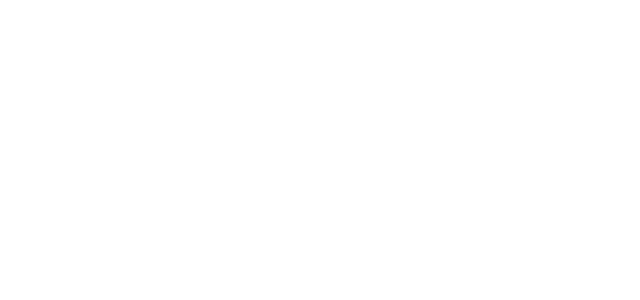
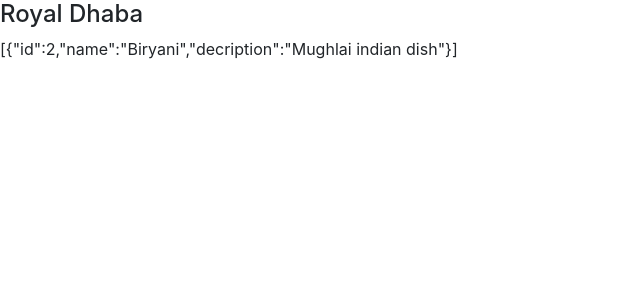
Before and after one commit to ananta-shinde/zomato, a React (Create React App) app: page /restaurent_details/1 in a window 1280 px wide. Before the commit this address had no page. Shown: the top 300 px of the page, without its empty margins (0-640 px from the left). Built offline with nearby package versions, Linux system fonts and the light colour scheme; data requests are answered from the project's data file.

Commit message:
02/02/24

```diff
--- a/db.json
+++ b/db.json
@@ -63,17 +63,37 @@
     {
       "id":1,
       "cityId":"2652",
-      "name" : "Royal Dhaba"
+      "name" : "Royal Dhaba",
+      "image":"https://b.zmtcdn.com/data/pictures/chains/3/20889263/d486d9ab629536dc989cbb192ba7ae9e_featured_v2.jpg?output-format=webp",
+      "ratings":4,
+      "description":"South Indian, Chinese, Punjabi dishes, Rajashtani thali",
+      "dishes" : [
+           1,2
+      ]
     },
     {
       "id":2,
       "cityId":"2652",
-      "name" : "Biryani Nation"
+      "name" : "Biryani Nation",
+      "image":"https://b.zmtcdn.com/data/pictures/chains/3/20889263/d486d9ab629536dc989cbb192ba7ae9e_featured_v2.jpg?output-format=webp"
     },
     {
+      "id":3,
+      "cityId":"414a",
+      "name" : "Punjabi Rasoi",
+      "image":"https://b.zmtcdn.com/data/pictures/chains/3/20889263/d486d9ab629536dc989cbb192ba7ae9e_featured_v2.jpg?output-format=webp"
+    }
+  ],
+  "dishes":[
+    {
       "id":1,
-      "cityId":"414a",
-      "name" : "Punjabi Rasoi"
+      "name": "Paneer Masala",
+      "decription":"spicy indian dish"
+    },
+    {
+      "id":2,
+      "name": "Biryani",
+      "decription":"Mughlai indian dish"
     }
   ]
 }
--- a/src/App.js
+++ b/src/App.js
@@ -6,6 +6,7 @@ import Signup from './pages/Signup';
 import Login from './pages/Login';
 import { useState } from 'react';
 import RestaurantList from './pages/RestaurantList';
+import Restaurant from './pages/Restaurant';
 
 function App() {
   const [user,setUser] = useState();
@@ -17,6 +18,7 @@ function App() {
         <Route path='/signup' element={<Signup/>}/>
         <Route path='/cart' element={<h1>cart</h1>}/>
         <Route path='/restaurents/:cityId' element={<RestaurantList/>}/>
+        <Route path='/restaurent_details/:restId' element={<Restaurant/>}/>
       </Routes>
     </BrowserRouter>
   );
--- /dev/null
+++ b/src/pages/Restaurant.jsx
@@ -0,0 +1,32 @@
+import { useEffect, useState } from "react";
+import { useParams } from "react-router-dom";
+
+const Restaurant = () => {
+    const {restId} = useParams();
+    const [restaurant,setRestaurant] = useState({});
+    const [menus,setMenus] = useState([]);
+    useEffect(()=>{
+        fetch(`http://localhost:7000/restaurants?id=${restId}`)
+        .then(res=>res.json())
+        .then(rests=> {
+            setRestaurant(rests[0]);
+            for(var i=0;i<rests[0].dishes.length;i++){
+                fetch(`http://localhost:7000/dishes?id=${rests[0].dishes[i]}`)
+                .then(res=>res.json())
+                .then(dishes=>{
+                    setMenus([...menus,dishes[0]])
+                })
+            }
+        })
+
+
+
+    },[])
+    return (<>
+
+    <h4>{restaurant.name}</h4>
+    <p>{JSON.stringify(menus)}</p>
+    </>  );
+}
+
+export default Restaurant;
--- a/src/pages/RestaurantList.jsx
+++ b/src/pages/RestaurantList.jsx
@@ -1,5 +1,5 @@
 import { useEffect, useState } from "react";
-import { useParams } from "react-router-dom";
+import { Link, useParams } from "react-router-dom";
 
 const RestaurantList = () => {
     const [restaurants,setRestaurants] = useState([])
@@ -17,9 +17,18 @@ const RestaurantList = () => {
              <h4 className="text-center text-muted">No restaurant found</h4> :
              <div className="row">
              {restaurants.map(r => <div className="col-3">
+                <Link to={"/restaurent_details/"+r.id}>
                   <div className="card">
-                      {r.name}
+                      <img src={r.image}/>
+                      <div className="card-body">
+                        <div className="d-flex justify-content-between">
+                            <h6>{r.name}</h6>
+                            <div className="badge bg-success">{r.ratings}</div>
+                        </div>
+                        <p className="text-truncate">{r.description}</p>
+                      </div>
                   </div>
+                  </Link>
               </div>)}
           </div>}
         </div>
```
